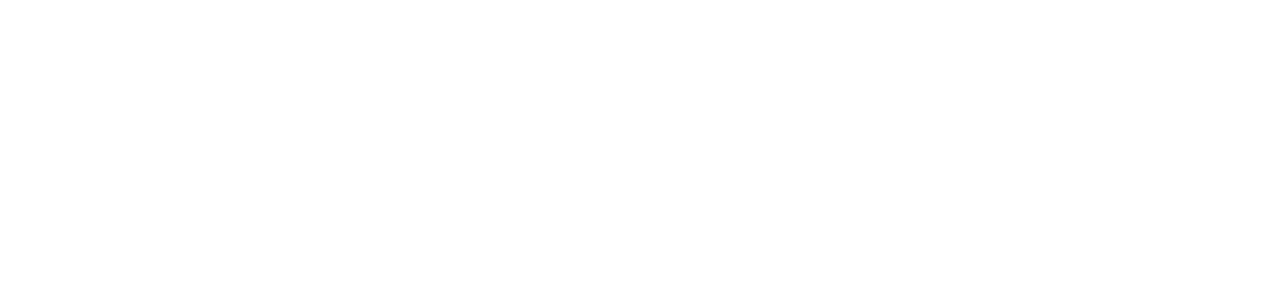
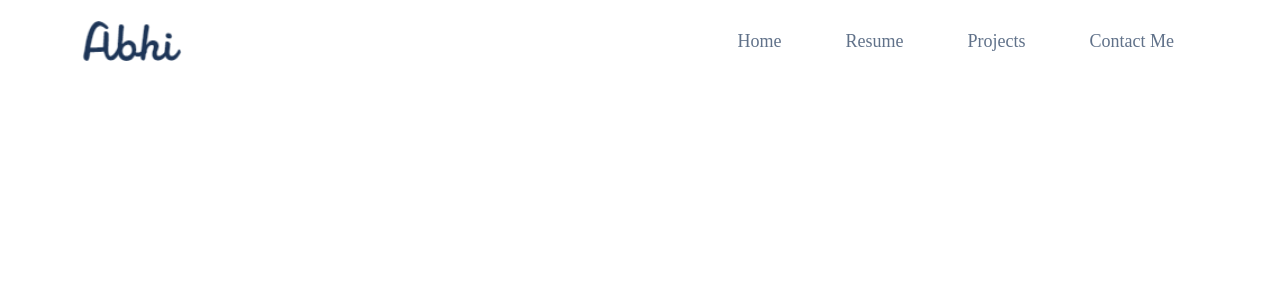
Before and after one commit to abhirijal3/abhirijal-react, a Nuxt app: page /resume in a window 1280 px wide. Before the commit this address had no page. Shown: the top 300 px of the page. Built offline with nearby package versions, Linux system fonts and the light colour scheme; a web font is replaced by a local one.

Commit message:
added new pages and navigation

```diff
--- a/components/Header.vue
+++ b/components/Header.vue
@@ -2,32 +2,32 @@
 <div>
     <nav class="navbar navbar-expand-lg bg-white fixed-top mt-lg-2">
   <div class="container">
-        <a class="navbar-brand" href="#">
+        <NuxtLink class="navbar-brand" to="/">
             <img src="/img/abhi-logo.png" alt="" width="100" height="40">
-        </a>
+        </NuxtLink>
     <button class="navbar-toggler" type="button" data-bs-toggle="offcanvas" data-bs-target="#offcanvasNavbar" aria-controls="offcanvasNavbar">
       <span class="navbar-toggler-icon"></span>
     </button>
     <div class="offcanvas offcanvas-end" tabindex="-1" id="offcanvasNavbar" aria-labelledby="offcanvasNavbarLabel">
       <div class="offcanvas-header">
-              <a class="offcanvas-title" id="offcanvasNavbarLabel" href="#">
+              <NuxtLink class="offcanvas-title" id="offcanvasNavbarLabel" to="/">
             <img src="/img/abhi-logo.png" alt="" width="75" height="30">
-        </a>
+        </NuxtLink>
         <button type="button" class="btn-close" data-bs-dismiss="offcanvas" aria-label="Close"></button>
       </div>
       <div class="offcanvas-body">
         <ul class="navbar-nav justify-content-end flex-grow-1 pe-3">
           <li class="nav-item mx-lg-4">
-            <a class="nav-link active" aria-current="page" href="#">Home</a>
+            <NuxtLink class="nav-link" to="/">Home</NuxtLink>
           </li>
           <li class="nav-item mx-lg-4">
-            <a class="nav-link" href="#">Resume</a>
+            <NuxtLink class="nav-link" to="/resume">Resume</NuxtLink>
           </li>
             <li class="nav-item mx-lg-4">
-            <a class="nav-link" href="#">Projects</a>
+            <NuxtLink class="nav-link" to="/projects">Projects</NuxtLink>
           </li>
             <li class="nav-item ms-lg-4">
-            <a class="nav-link" href="#">Contact Me</a>
+            <NuxtLink class="nav-link" to="/contact">Contact Me</NuxtLink>
           </li>
         </ul>
       </div>
--- /dev/null
+++ b/components/HomeSlider.vue
@@ -0,0 +1,17 @@
+<template>
+<div>
+    <div class="home-slider">
+
+    </div>
+</div>
+</template>
+
+<script>
+export default {
+    name: "HomeSlider"
+}
+</script>
+
+<style>
+
+</style>
--- a/nuxt.config.js
+++ b/nuxt.config.js
@@ -52,5 +52,10 @@
 
   // Build Configuration: https://go.nuxtjs.dev/config-build
   build: {
+  },
+
+  router: {
+    linkActiveClass: '',
+    linkExactActiveClass: 'active',
   }
 }
--- /dev/null
+++ b/pages/contact.vue
@@ -0,0 +1,9 @@
+<template>
+  <Header />
+</template>
+
+<script>
+export default {
+  name: 'Contact'
+}
+</script>
--- /dev/null
+++ b/pages/projects.vue
@@ -0,0 +1,9 @@
+<template>
+  <Header />
+</template>
+
+<script>
+export default {
+  name: 'Projects'
+}
+</script>
--- /dev/null
+++ b/pages/resume.vue
@@ -0,0 +1,9 @@
+<template>
+  <Header />
+</template>
+
+<script>
+export default {
+  name: 'Resume'
+}
+</script>
```
